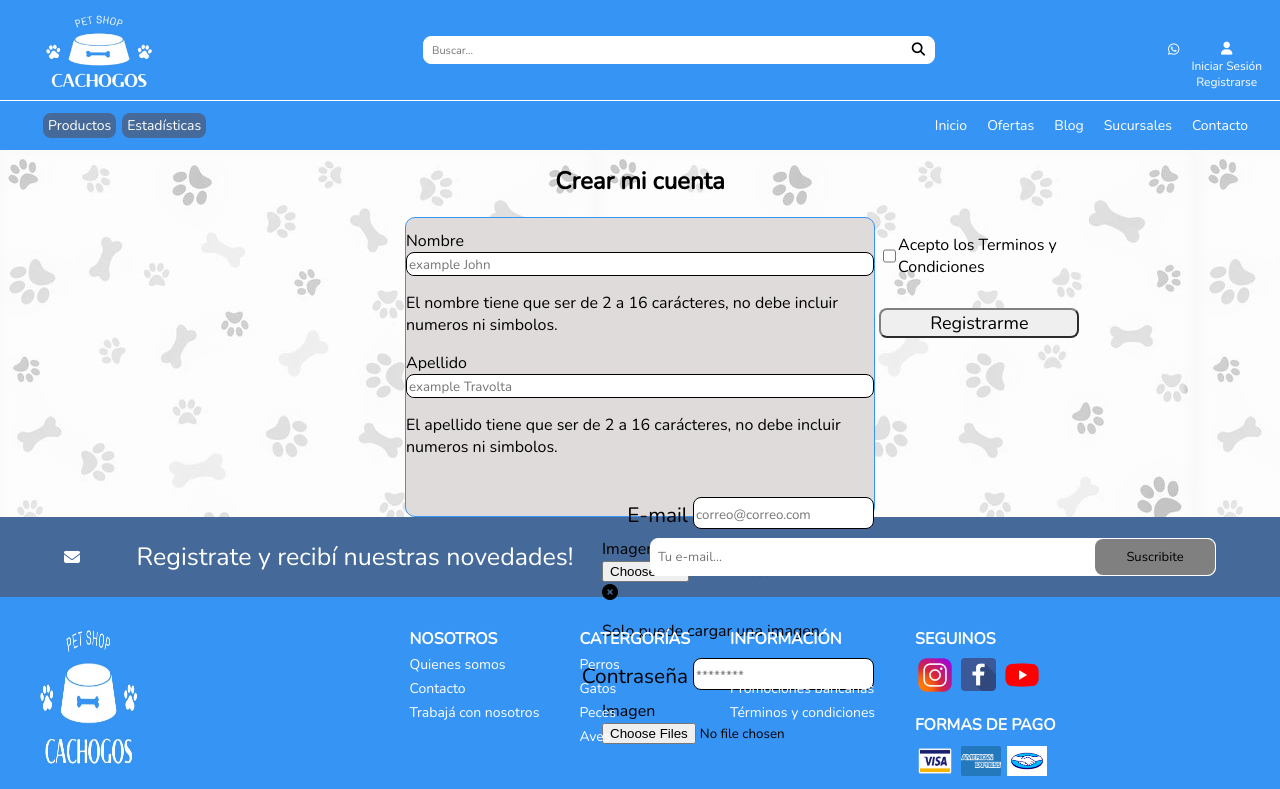
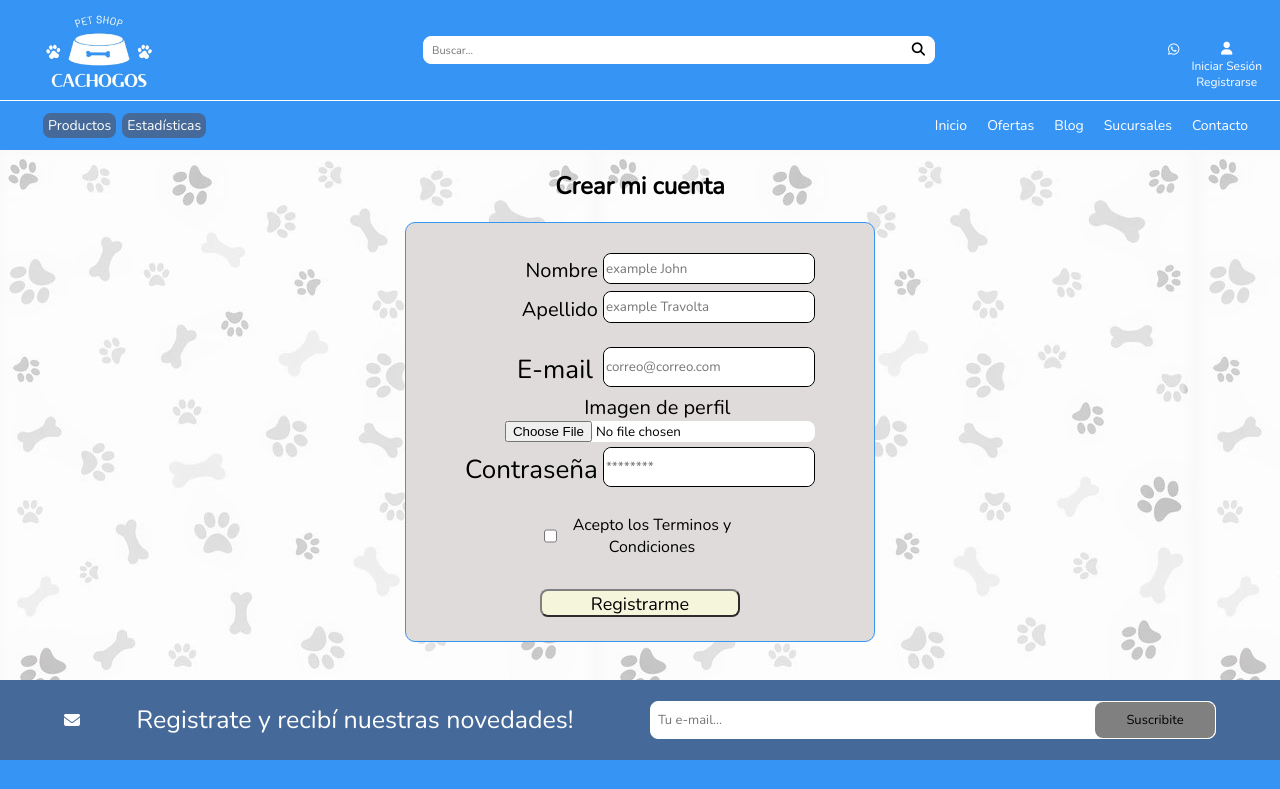
Before and after one commit to Andres9092/cachogos_dashboard_react, a React (Create React App) app: page /register in a window 1280 px wide. Shown: the top 789 px of the page. Built offline with nearby package versions, Linux system fonts and the light colour scheme.

Commit message:
modificacion vistas css register y login 8/2

```diff
--- a/src/assets/css/styleLogin.css
+++ b/src/assets/css/styleLogin.css
@@ -1,12 +1,12 @@
 
 .loginMain {
     text-align: center;
-    height: 400px;
+    /* height: 450px;  */
     /* background-image: "../assets/images/fondo2.jpg" */
     background: contain;
 }
 
-main form button:hover {
+.loginMain form button:hover {
     color:white;
     background-color: rgb(4, 62, 255);
     box-shadow: 0px 0px 10px rgb(100, 100, 100);
@@ -51,6 +51,12 @@ footer button:hover {
         margin: 10px;
     } */
 
+
+    .loginMain {
+
+        height: 80%
+      }
+
     footer button {
         height: 20px;
         width: 120px;
@@ -58,13 +64,13 @@ footer button:hover {
         font-size: 18px;
     }
 
-    form {
+    .formuLogin {
         border-radius: 10px;
         margin-bottom: 5%;
         display: inline-block;
         background-color: rgb(223, 219, 219);
         border: 1px solid #3694F5;
-        height: 80%;
+        height: 0%;
         width: 70%;
     }
 
@@ -101,15 +107,15 @@ footer button:hover {
         display: none;
     }
 
-    main .separador-login {
+    .loginMain .separador-login {
         display: inline;
     }
 
-    main .separador-login p {
+    .loginMain .separador-login p {
         margin: 5px;
     }
 
-    form a {
+    .formuLogin a {
         margin-bottom: 3%;
         text-decoration: none;
         list-style: none;
@@ -183,14 +189,14 @@ footer button:hover {
         padding-right: 5px;
     }
 
-    form button {
+    .formuLogin button {
         height: 28px;
         width: 90%;
         transition: .7s;
         font-size: 18px;
     }
 
-    main h2{
+    .loginMain h2{
 
         padding-top: 15px;
         margin-top: 0px;
@@ -221,8 +227,9 @@ footer button:hover {
 
 @media (min-width:525px) {
 
-    main {
+    .loginMain {
         margin-top: 150px;
+        height: 450px
     }
 
     /* main section {
@@ -231,12 +238,12 @@ footer button:hover {
         justify-content: space-around
     } */
 
-    main section a {
+    .loginMain section a {
         background-color: grey;
         justify-content: space-around
     }
 
-    main section div a {
+    .loginMain section div a {
         background-color: grey;
         justify-content: space-around;
         margin: 10px;
@@ -265,20 +272,20 @@ footer button:hover {
         display: none;
     }
 
-    main .separador-login{
+    .loginMain .separador-login{
         display: inline;
     }
 
-    main .separador-login p {
+    .loginMain .separador-login p {
         margin: 5px;
     }
 
-    form {
+    .formuLogin {
         border-radius: 10px;
         display: flex;
         background-color: rgb(223, 219, 219);
         border: 1px solid #3694F5;
-        height: 300px;
+        height: 330px;
         width: 470px;
         flex-direction: column;
         flex-wrap: wrap;
@@ -286,7 +293,7 @@ footer button:hover {
         margin-inline: auto
     }
 
-    form a {
+    .formuLogin a {
         margin-bottom: 1%;
         text-decoration: none;
         list-style: none;
@@ -294,7 +301,7 @@ footer button:hover {
         font-style: italic;
     }
 
-    form button {
+    .formuLogin button {
         height: 28px;
         width: 200px;
         transition: .7s;
--- a/src/assets/css/stylesRegister.css
+++ b/src/assets/css/stylesRegister.css
@@ -1,28 +1,28 @@
-header {
+/* header {
     text-align: center;
 }
 
 main {
     text-align: center;
     height: 80%;
-}
+} */
 
-main {
+.mainRegister {
     text-align: center;
-    height: 400px;
+    height: 90%;
     background-image: url("../images/fondo2.jpg");
     background: contain;
 }
 
 /* footer button, */
-form button {
+.formuRegister button {
     height: 28px;
     width: 200px;
     transition: .7s;
     font-size: 18px;
 }
 
-main form button:hover {
+.mainRegister form button:hover {
     color:white;
     background-color: rgb(4, 62, 255);
     box-shadow: 0px 0px 10px rgb(100, 100, 100);
@@ -40,7 +40,7 @@ footer button:hover {
 
 @media screen and (max-width: 525px) {
 
-    form {
+    .formuRegister {
         border-radius: 10px;
         border: 1px solid #3694F5;
         margin-bottom: 5%;
@@ -96,7 +96,7 @@ footer button:hover {
         justify-content: center;
     }
 
-    main form p {
+    .mainRegister form p {
         display: none;
     }
 
@@ -251,16 +251,16 @@ footer button:hover {
 
 @media screen and (min-width:525px) {
 
-    main {
+    .mainRegister {
         margin-top: 150px;
-        height: 450px;
+        height: 530px;
     }
 
-    main h2 {
+    .mainRegister h2 {
         padding-top: 20px;
     }
 
-    main section {
+    /* main section {
         display: flex;
         background-color: orange;
         justify-content: space-around
@@ -276,7 +276,7 @@ footer button:hover {
         justify-content: space-around;
         margin: 10px;
     }
-
+     */
     .campos-form {
         padding-top: 30px;
         display: flex;
@@ -289,7 +289,7 @@ footer button:hover {
         padding-top: 1%;
     }
 
-    main form p {
+    .mainRegister form p {
         display: none;
     }
 
@@ -303,13 +303,13 @@ footer button:hover {
         border-color: grey;
     }
 
-    form {
+    .formuRegister {
         border-radius: 10px;
         border: 1px solid #3694F5;
         margin-bottom: 5%;
         display: flex;
         background-color: rgb(223, 219, 219);
-        height: 350px;
+        height: 420px;
         width: 470px;
         flex-direction: column;
         flex-wrap: wrap;
@@ -527,4 +527,8 @@ footer button:hover {
             border-radius: 10px;
             color:#ff1024;
     }
+
+    .terminos .condicionesAc{
+        display: block;
+    }
 }
--- a/src/components/Register.js
+++ b/src/components/Register.js
@@ -1,5 +1,5 @@
 import React from 'react';
-import '../assets/css/styleLogin.css';
+import '../assets/css/stylesRegister.css';
 
 
 function Register() {
@@ -9,12 +9,12 @@ function Register() {
             <body>
 
 
-                <main>
+                <main className="mainRegister">
 
                     <h2 class="titulo-main">Crear mi cuenta</h2>
 
 
-                    <form action="/users/register" class="formuRegister" id="" method="post" enctype="multipart/form-data">
+                    <form action="/users/register" className="formuRegister" id="" method="post" enctype="multipart/form-data">
                         <div class="campos-form">
 
 
@@ -75,28 +75,28 @@ function Register() {
                                         <i class="fa-solid fa-circle-xmark"></i>
                                    </div>
                                 </div>
-                                <p class="error-password">La contraseña tiene que ser de 8 a 16 carácteres, debe incluir minimamente
-                                    mayúscula, minúscula y número.</p>
+                                {/* <p class="error-password">La contraseña tiene que ser de 8 a 16 carácteres, debe incluir minimamente
+                                    mayúscula, minúscula y número.</p> */}
                             </div>
 
-                            <div class="archivos">
+                            {/* <div class="archivos">
                                 <div class="imagen-producto">
                                     <label for="imagenProducto">Imagen</label>
                                     <div class="imgProd">
                                         <input type="file" name="imagen" id="imagenProducto" multiple />
                                     </div>
                                 </div>
-                            </div>
+                            </div> */}
                         </div>
 
                         <div class="terminos" id="">
                             <label for="terminos" class="terminosLabel"></label>
                             <input type="checkbox" class="checkInput" name="terminos" id="terminos" />
-                            <p>Acepto los Terminos y Condiciones</p>
+                            <p className="condicionesAc">Acepto los Terminos y Condiciones</p>
                         </div>
-                        <div class="error-formulario" id="">
+                        {/* <div class="error-formulario" id="">
                             <p class=""><b>Error:</b> Por favor rellena el formulario correctamente.</p>
-                        </div>
+                        </div> */}
                         <div class="boton-registro">
                             <button type="submit" class="boton">Registrarme</button>
                         </div>
--- a/src/components/TopBar.js
+++ b/src/components/TopBar.js
@@ -62,7 +62,7 @@ function TopBar(){
             <li><a className="logo-wapp-desktop" href="aaaaa.html"><i className="fa-brands fa-whatsapp"></i></a></li>
             <li><a className="iconoBuscarMargenDerecho" href="aaaaa.html"><i className="fa-solid fa-magnifying-glass"></i></a></li>
             <ul className="iconoUserRegistrarse">
-                <li><a className="iconoUserMargenDerecho" href="/users/login"><i className="fa-solid fa-user"></i></a></li>
+                <li><Link className="iconoUserMargenDerecho" to ="/login"><i className="fa-solid fa-user"></i></Link></li>
                 <li><Link className="IniciarSesion" to ="/login">Iniciar Sesión</Link></li>
                 <li><Link className="Registrarse" to ="/register">Registrarse</Link></li>
             </ul>
```
